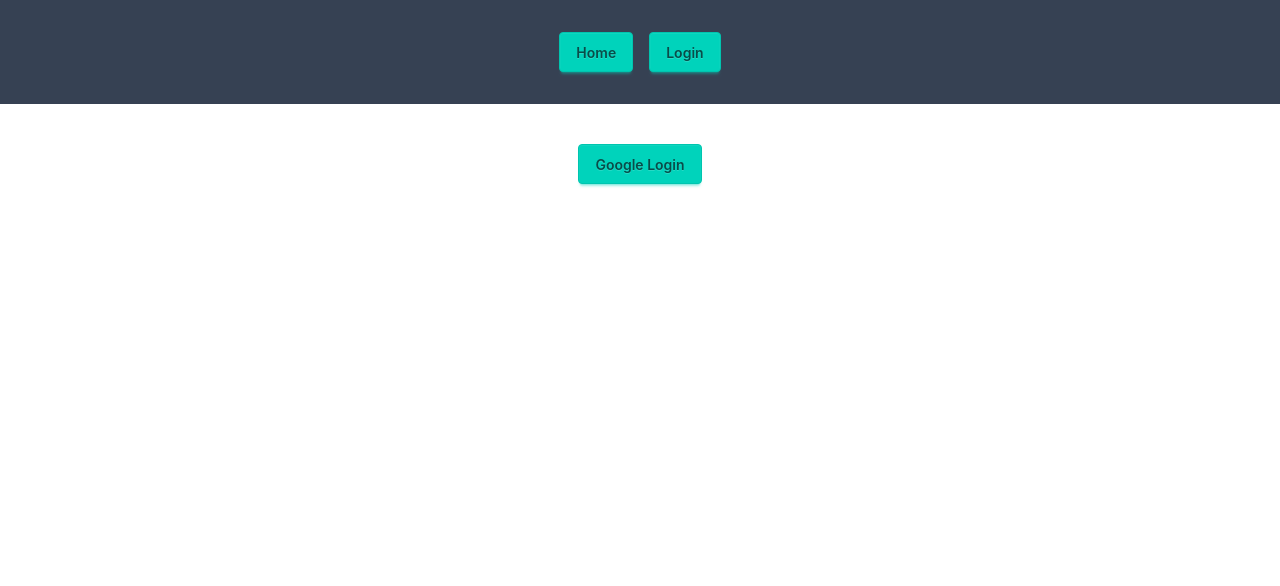
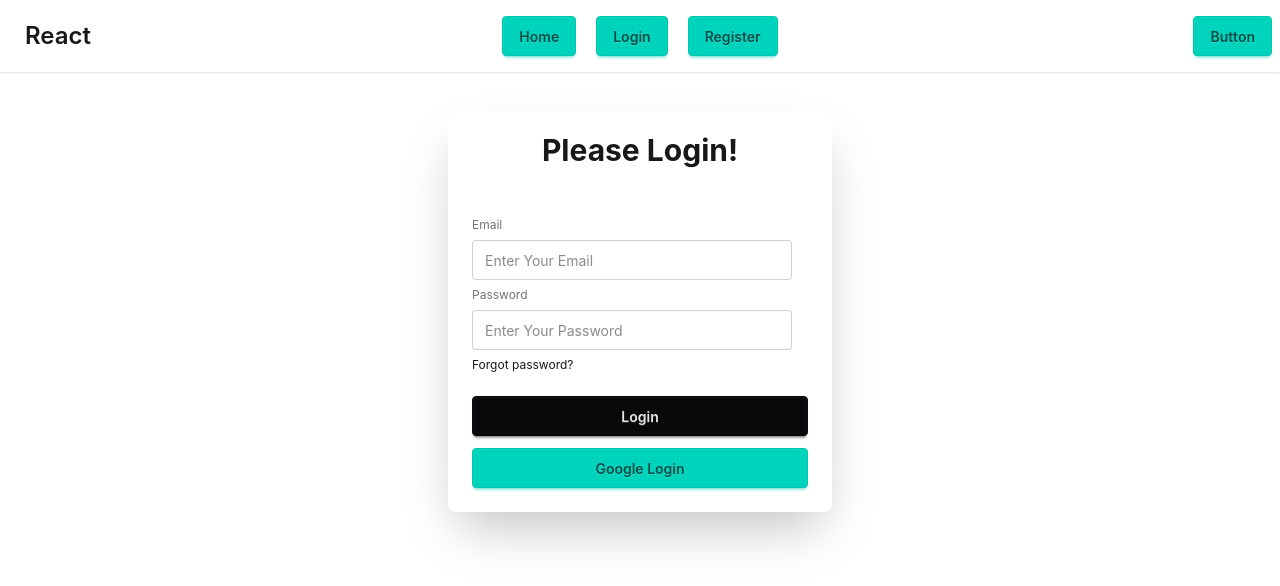
Before and after one commit to mdujjal67/react-firebase-authentication, a React (Vite) app: page /login in a window 1280 px wide. Shown: the top 586 px of the page. Built offline with nearby package versions, Linux system fonts and the light colour scheme; no server answers.

Commit message:
added login page

```diff
--- a/index.html
+++ b/index.html
@@ -1,5 +1,5 @@
 <!doctype html>
-<html lang="en">
+<html lang="en" data-theme="light">
   <head>
     <meta charset="UTF-8" />
     <link rel="icon" type="image/svg+xml" href="/favicon.svg" />
--- a/src/Components/Header.jsx
+++ b/src/Components/Header.jsx
@@ -1,12 +1,45 @@
-import { Link } from "react-router-dom";
+// import { Link } from "react-router-dom";
+
+import { NavLink } from "react-router-dom";
 
 
 const Header = () => {
+    const navLinks = <>
+        <li><NavLink className="btn btn-accent hover:bg-gray-800 hover:text-gray-100 mr-5"  to='/'>Home</NavLink></li>
+        <li><NavLink className="btn btn-accent hover:bg-gray-800 hover:text-gray-100 mr-5"  to='/login'>Login</NavLink></li>
+        <li><NavLink className="btn btn-accent hover:bg-gray-800 hover:text-gray-100"  to='/register'>Register</NavLink></li>
+    </>
+
     return (
-        <div className="text-center  bg-gray-700 py-8 mb-10">
-            <Link className="btn btn-accent hover:bg-gray-200" to='/'>Home</Link>
-            <Link className="btn btn-accent hover:bg-gray-200 ml-4" to='/login'>Login</Link>
+        <div className="text-center  bg-gray-500 mb-10">
+            {/* <Link className="btn btn-accent hover:bg-gray-200" to='/'>Home</Link>
+            <Link className="btn btn-accent hover:bg-gray-200 ml-4" to='/login'>Login</Link> */}
+
+            <div className="navbar bg-base-100 shadow-sm">
+                <div className="navbar-start">
+                    <div className="dropdown">
+                        <div tabIndex={0} role="button" className="btn btn-ghost lg:hidden">
+                            <svg xmlns="http://www.w3.org/2000/svg" className="h-5 w-5" fill="none" viewBox="0 0 24 24" stroke="currentColor"> <path strokeLinecap="round" strokeLinejoin="round" strokeWidth="2" d="M4 6h16M4 12h8m-8 6h16" /> </svg>
+                        </div>
+                        <ul
+                            tabIndex="-1"
+                            className="menu menu-sm dropdown-content bg-base-100 rounded-box z-1 mt-3 w-52 p-2 shadow">
+                            {navLinks}
+                        </ul>
+                    </div>
+                    <a className="btn btn-ghost text-2xl py-2 hover:bg-gray-800 hover:text-gray-100">React</a>
+                </div>
+                <div className="navbar-center hidden lg:flex">
+                    <ul className="menu menu-horizontal px-1">
+                        {navLinks}
+                    </ul>
+                </div>
+                <div className="navbar-end">
+                    <a className="btn btn-accent hover:bg-gray-800 hover:text-gray-100">Button</a>
+                </div>
+            </div>
         </div>
+
     );
 };
 
--- a/src/Components/Home.jsx
+++ b/src/Components/Home.jsx
@@ -3,7 +3,6 @@ const Home = () => {
     return (
         <div>
             <h1 className="text-4xl mt-10 font-bold">This is the Home page</h1>
-            <p className="text-xl font-semibold mt-5">Go to login page for login</p>
         </div>
     );
 };
--- a/src/Components/Login.jsx
+++ b/src/Components/Login.jsx
@@ -21,26 +21,41 @@ const Login = () => {
 
     const handleSignOut = () => {
         signOut(auth)
-        .then(result =>{
-            console.log(result)
-            setUser(null)
-        })
-        .catch(error =>{
-            console.log('Error:', error)
-        })
+            .then(result => {
+                console.log(result)
+                setUser(null)
+            })
+            .catch(error => {
+                console.log('Error:', error)
+            })
     }
 
     return (
 
         <div>
-            {user ? <button onClick={handleSignOut} className="btn btn-accent hover:bg-gray-200">Sign Out</button> : <button onClick={handleGoogleSignIn} className="btn btn-accent hover:bg-gray-200">Google Login</button>}
+            {/* {user ? <button onClick={handleSignOut} className="btn btn-accent hover:bg-gray-200">Sign Out</button> : <button onClick={handleGoogleSignIn} className="btn btn-accent hover:bg-gray-200">Google Login</button>}
             {user &&
                 <div>
                     <h1 className="font-bold text-2xl mt-5">User: {user.displayName}</h1>
                     <h1 className="font-bold text-xl mt-2">Email: {user.email}</h1>
                     <img className="mx-auto rounded-lg" src={user.photoURL} alt="" />
                 </div>
-            }
+            } */}
+
+            <div className="card bg-base-100 w-full max-w-sm shrink-0 shadow-2xl mx-auto">
+                <h1 className="text-3xl font-bold my-5">Please Login!</h1>
+                <div className="card-body">
+                    <form className="fieldset">
+                        <label className="label">Email</label>
+                        <input type="email" className="input" placeholder="Enter Your Email" required />
+                        <label className="label">Password</label>
+                        <input type="password" className="input" placeholder="Enter Your Password" required />
+                        <div className="text-left"><a className="link link-hover text-l">Forgot password?</a></div>
+                        <button className="btn btn-neutral hover:bg-gray-200 hover:text-gray-800 mt-4">Login</button>
+                    </form>
+                    <button onClick={handleGoogleSignIn} className="btn btn-accent hover:bg-gray-200">Google Login</button>
+                </div>
+            </div>
         </div>
     );
 };
--- /dev/null
+++ b/src/Components/Register.jsx
@@ -0,0 +1,41 @@
+import { getAuth, GoogleAuthProvider, signInWithPopup } from "firebase/auth";
+import app from "../Firebase/firebase.config";
+import { useState } from "react";
+
+const Register = () => {
+    const [user, setUser] = useState(null);
+    const auth = getAuth(app);
+    const provider = new GoogleAuthProvider();
+    const handleGoogleSignIn = () => {
+            signInWithPopup(auth, provider)
+                .then(result => {
+                    const loggedInUser = result.user;
+                    console.log(loggedInUser);
+                    setUser(loggedInUser)
+                })
+                .catch(error => {
+                    console.log('Error:', error)
+                })
+        };
+
+    return (
+        <div>
+            <div className="card bg-base-100 w-full max-w-sm shrink-0 shadow-2xl mx-auto">
+                <h1 className="text-3xl font-bold my-5">Please Register!</h1>
+                <div className="card-body">
+                    <form className="fieldset">
+                        <label className="label">Email</label>
+                        <input type="email" className="input" placeholder="Enter Your Email" required />
+                        <label className="label">Password</label>
+                        <input type="password" className="input" placeholder="Enter Your Password" required />
+                        <div className="text-left"><a className="link link-hover text-l">Forgot password?</a></div>
+                        <button className="btn btn-neutral hover:bg-gray-200 hover:text-gray-800 mt-4">Login</button>
+                    </form>
+                    <button onClick={handleGoogleSignIn} className="btn btn-accent hover:bg-gray-200">Register via Google</button>
+                </div>
+            </div>
+        </div>
+    );
+};
+
+export default Register;
--- a/src/main.jsx
+++ b/src/main.jsx
@@ -8,6 +8,7 @@ import {
 import Main from './Layout/Main';
 import Home from './Components/Home';
 import Login from './Components/Login';
+import Register from './Components/Register';
 
 const router = createBrowserRouter([
   {
@@ -21,7 +22,12 @@ const router = createBrowserRouter([
       {
         path: "/login",
         element: <Login></Login>
+      },
+      {
+        path: "/register",
+        element: <Register></Register>
       }
+
     ]
   },
 ]);
```
